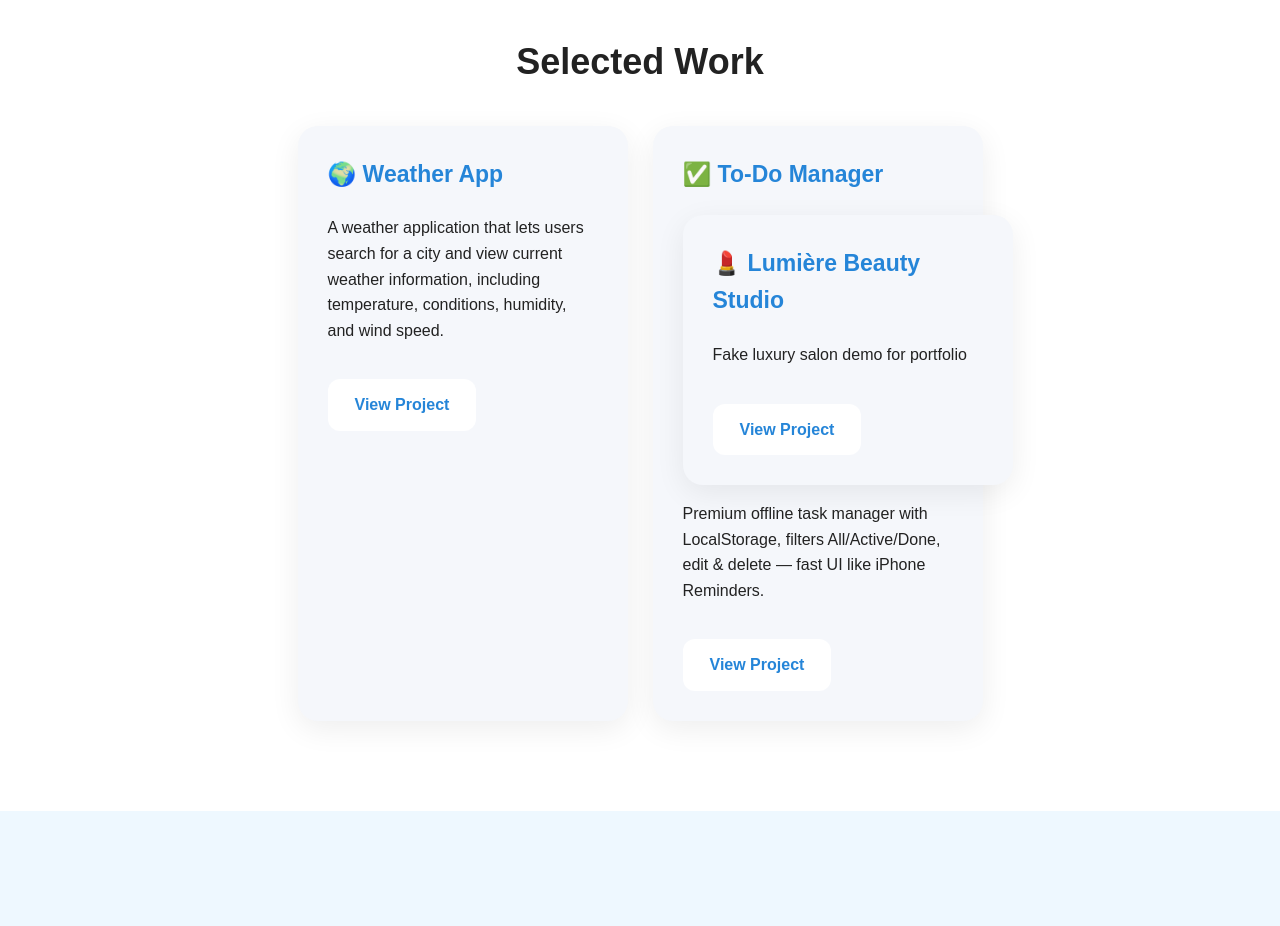
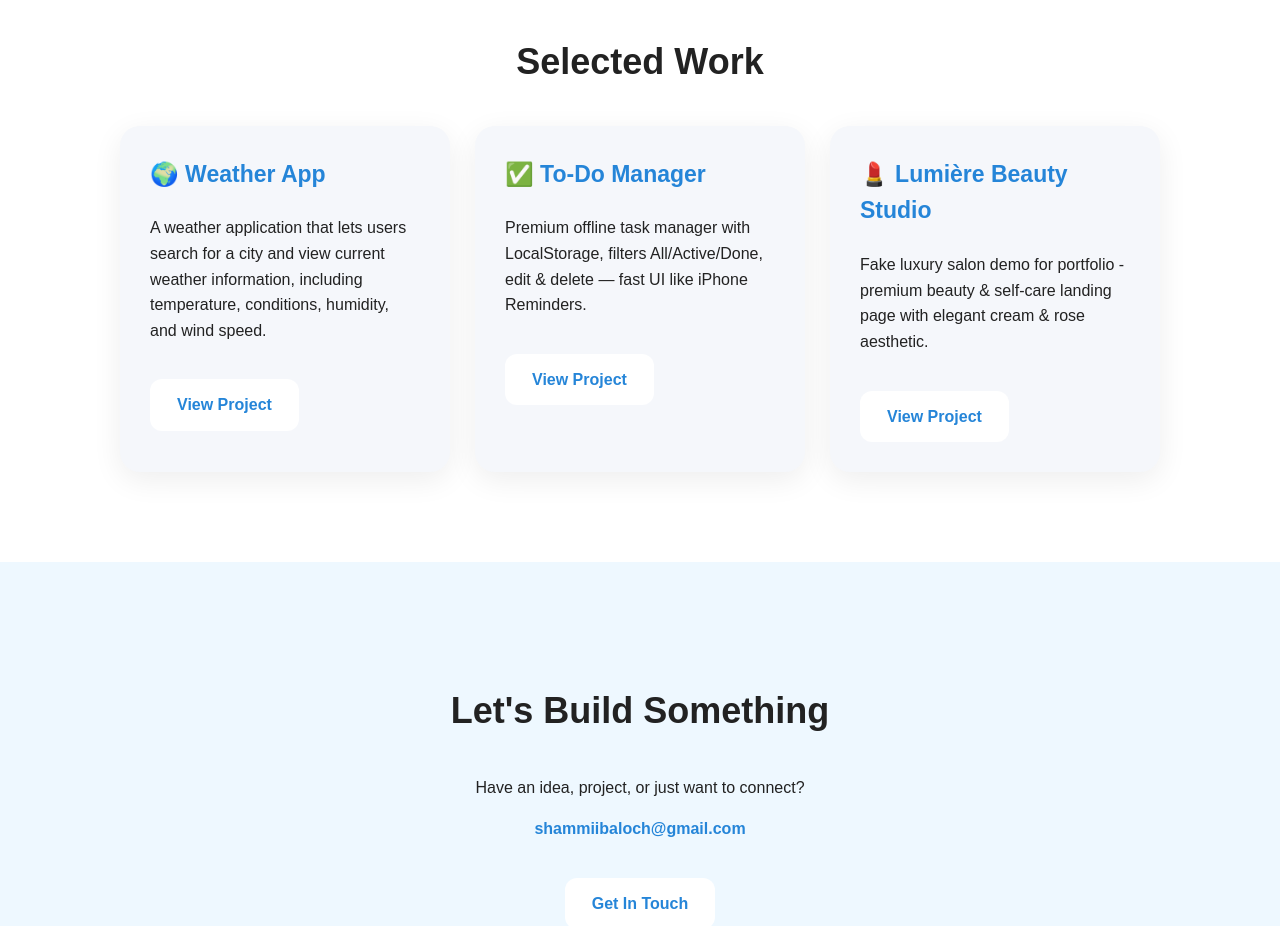
Before and after one commit to shammiibaloch/portfolio, a plain HTML site: page index.html in a window 1280 px wide. Shown: the part 1780-2706 px from the top of the page. Drawn offline with Linux system fonts and the light colour scheme.

Commit message:
Update index.html

```diff
--- a/index.html
+++ b/index.html
@@ -48,11 +48,8 @@ footer{padding:28px;text-align:center;background:#171717;color:white}
 <section id="skills" class="skills section"><h2>What I Do</h2><div class="skills-container"><div class="skill"><h3>Web Development</h3><p>Creating functional and engaging web experiences.</p></div><div class="skill"><h3>Responsive Design</h3><p>Building layouts that feel natural across different screen sizes.</p></div><div class="skill"><h3>Interactive Experiences</h3><p>Adding thoughtful interactions that make websites feel alive.</p></div></div></section>
 <section id="projects" class="projects section"><h2>Selected Work</h2><div class="projects-container">
 <div class="project-card"><h3>🌍 Weather App</h3><p>A weather application that lets users search for a city and view current weather information, including temperature, conditions, humidity, and wind speed.</p><a class="button" href="wheather.html">View Project</a></div>
-<div class="project-card"><h3>✅ To-Do Manager</h3><div class="project-card">
-  <h3>💄 Lumière Beauty Studio</h3>
-  <p>Fake luxury salon demo for portfolio</p>
-  <a class="button" href="lumiere.html">View Project</a>
-</div><p>Premium offline task manager with LocalStorage, filters All/Active/Done, edit & delete — fast UI like iPhone Reminders.</p><a class="button" href="todo.html">View Project</a></div>
+<div class="project-card"><h3>✅ To-Do Manager</h3><p>Premium offline task manager with LocalStorage, filters All/Active/Done, edit & delete — fast UI like iPhone Reminders.</p><a class="button" href="todo.html">View Project</a></div>
+<div class="project-card"><h3>💄 Lumière Beauty Studio</h3><p>Fake luxury salon demo for portfolio - premium beauty & self-care landing page with elegant cream & rose aesthetic.</p><a class="button" href="lumiere.html">View Project</a></div>
 </div></section>
 <section id="contact" class="contact section"><h2>Let's Build Something</h2><p>Have an idea, project, or just want to connect?</p><p><a href="https://mail.google.com/mail/?view=cm&fs=1&to=shammiibaloch@gmail.com" target="_blank">shammiibaloch@gmail.com</a></p><a class="button" href="https://mail.google.com/mail/?view=cm&fs=1&to=shammiibaloch@gmail.com" target="_blank">Get In Touch</a></section>
 <footer><p>© 2026 Shammi Baloch. All rights reserved.</p></footer>
```
